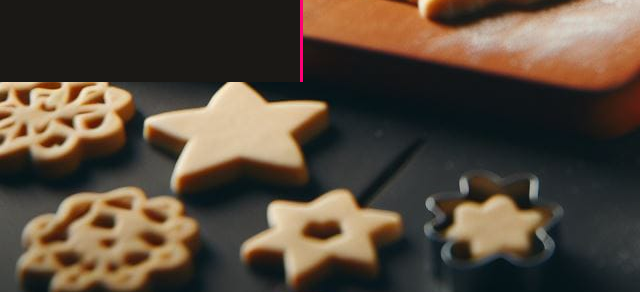
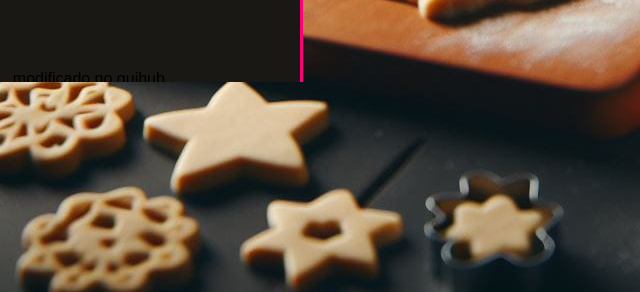
Before and after one commit to Cardia-br/confeitaria, a plain HTML site: page index.html in a window 1280 px wide. Shown: the part 718-1010 px from the top of the page, 0-640 px from the left. Drawn offline with nearby package versions, Linux system fonts and the light colour scheme.

Commit message:
Update index.html

```diff
--- a/index.html
+++ b/index.html
@@ -36,6 +36,7 @@
                 </a>
             </li>
         </ul>
+        <p> modificado no guihub</p>
 
 
     </nav>
```
